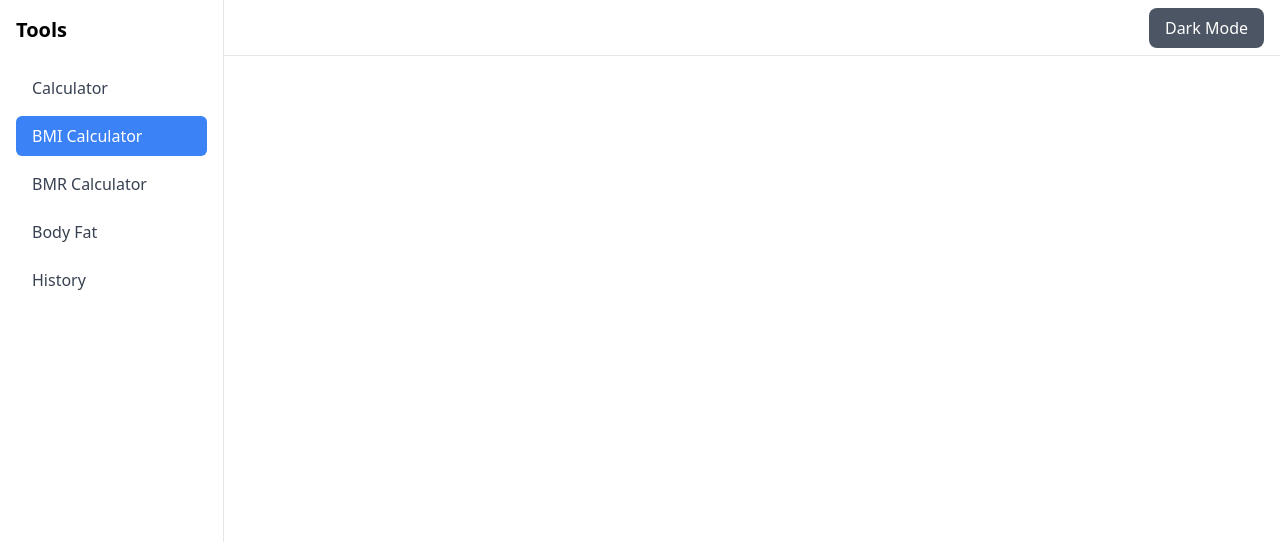
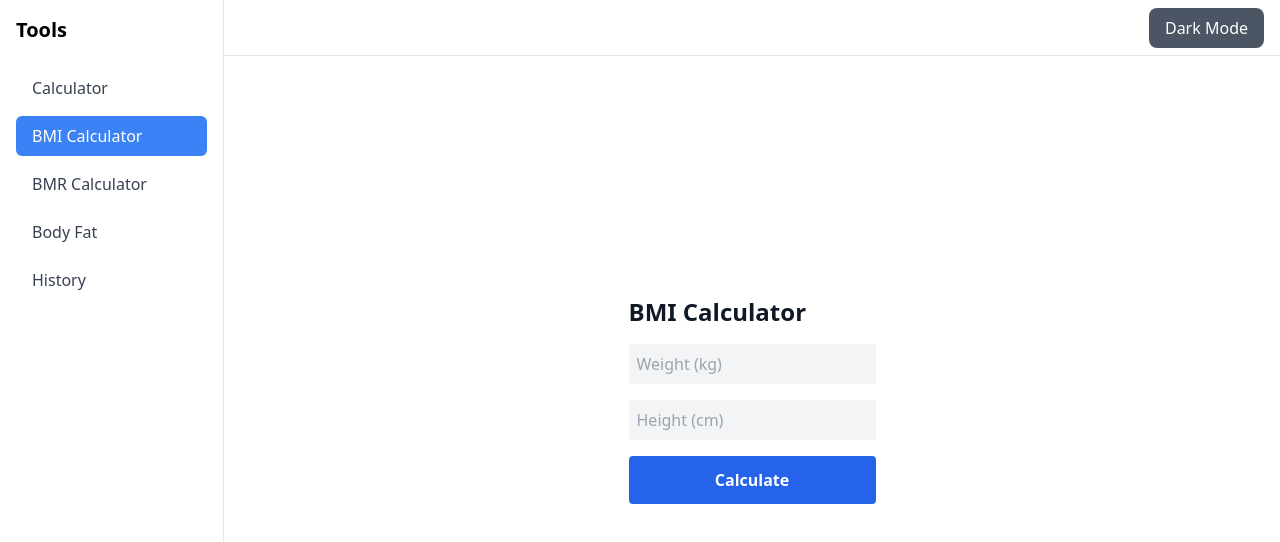
Before and after one commit to mahdieh80hn/react-calculator, a React (Create React App) app: page /bmi in a window 1280 px wide. Shown: the top 542 px of the page. Built offline with nearby package versions, Linux system fonts and the light colour scheme.

Commit message:
feat (BMI): create BMI page and logic

```diff
--- a/src/App.js
+++ b/src/App.js
@@ -1,16 +1,18 @@
-import { BrowserRouter as Router, Routes, Route } from "react-router-dom";
+import { BrowserRouter, Routes, Route } from "react-router-dom";
 import Layout from "./components/layouts/Layout";
 import CalculatorPage from "./pages/CalculatorPage";
+import BMIPage from "./pages/BMIPage";
 
 function App() {
   return (
-    <Router>
+    <BrowserRouter>
       <Layout>
         <Routes>
           <Route path="/" element={<CalculatorPage />} />
+          <Route path="/bmi" element={<BMIPage />} />
         </Routes>
       </Layout>
-    </Router>
+    </BrowserRouter>
   );
 }
 export default App;
--- /dev/null
+++ b/src/components/BMI/BMI.jsx
@@ -0,0 +1,43 @@
+import useBMI from '../../hooks/bmi/useBMI'
+
+export default function BMI() {
+    const {weight, setWeight, height, setHeight, bmi, status, calculateBMI} = useBMI()
+    return (
+        <div><h1 className="text-2xl font-bold mb-4">BMI Calculator</h1>
+            <div className="flex flex-col gap-4">
+                <input
+                    type="number"
+                    inputMode="decimal"
+                    placeholder="Weight (kg)"
+                    value={weight}
+                    onChange={(e) => setWeight(e.target.value)}
+                    className="p-2 rounded bg-gray-100 dark:bg-gray-700 dark:text-white"
+                />
+                <input
+                    type="number"
+                    inputMode="decimal"
+                    placeholder="Height (cm)"
+                    value={height}
+                    onChange={(e) => setHeight(e.target.value)}
+                    className="p-2 rounded bg-gray-100 dark:bg-gray-700 dark:text-white"
+                />
+                <button
+                    onClick={calculateBMI}
+                    className="p-3 rounded bg-blue-600 text-white font-semibold"
+                >
+                    Calculate
+                </button>
+                {bmi && (
+                    <div className="mt-4 p-4 rounded bg-gray-200 text-gray-900">
+                        <p className="text-lg">
+                            <strong>BMI:</strong> {bmi}
+                        </p>
+                        <p>
+                            <strong>Status:</strong> {status}
+                        </p>
+                    </div>
+                )}
+            </div>
+        </div>
+    )
+}
--- a/src/components/Calculator/Calculator.jsx
+++ b/src/components/Calculator/Calculator.jsx
@@ -1,7 +1,7 @@
 import ButtonsPanel from "./ButtonsPanel";
 import { useTheme } from "../../context/ThemeContext";
 import useCalculator from "../../hooks/calculator/useCalculator";
-import Display from "../Display";
+import Display from "./Display";
 
 export default function Calculator() {
     const { theme } = useTheme
--- /dev/null
+++ b/src/hooks/bmi/useBMI.js
@@ -0,0 +1,14 @@
+import useBMILogic from "./useBMILogic"
+import useBMIState from "./useBMIState"
+
+export default function useBMI() {
+
+    const state = useBMIState()
+    const {calculateBMI} = useBMILogic({
+      ...state
+    })
+  return ({
+    ...state,
+    calculateBMI
+  })
+}
--- /dev/null
+++ b/src/hooks/bmi/useBMILogic.js
@@ -0,0 +1,37 @@
+export default function useBMILogic({
+        bmi,
+        weight,
+        height,
+        status,
+        setBmi,
+        setHeight,
+        setWeight,
+        setStatus
+    }) {
+    const calculateBMI = () => {
+        const w = parseFloat(weight)
+        const h = parseFloat(height)
+
+        if (Number.isNaN(w) || Number.isNaN(h) || h === 0) {
+            setBmi(null)
+            setStatus("Please enter valid weight and height")
+            return
+        }
+
+        const hMeters = h / 100
+        const result = w / (hMeters * hMeters)
+        const rounded = Math.round(result * 10) / 10 // one decimal
+        setBmi(rounded)
+
+        let s = ""
+        if (rounded < 18.5) s = "Underweight"
+        else if (rounded < 25) s = "Normal"
+        else if (rounded < 30) s = "Overweight"
+        else s = "Obese"
+
+        setStatus(s)
+    }
+  return ({
+    calculateBMI
+  })
+}
--- /dev/null
+++ b/src/hooks/bmi/useBMIState.js
@@ -0,0 +1,18 @@
+import React, { useState } from 'react'
+
+export default function useBMIState() {
+    const [bmi, setBmi] = useState(null)
+    const [weight, setWeight] = useState("")
+    const [height, setHeight] = useState("")
+    const [status, setStatus] = useState("")
+    return ({
+        bmi,
+        weight,
+        height,
+        status,
+        setBmi,
+        setHeight,
+        setWeight,
+        setStatus
+    })
+}
--- /dev/null
+++ b/src/pages/BMIPage.jsx
@@ -0,0 +1,13 @@
+import { useState } from 'react'
+import { useTheme } from '../context/ThemeContext'
+import BMI from '../components/BMI/BMI'
+
+export default function BMIPage() {
+    const { theme } = useTheme()
+
+    return (
+        <div className={`${theme === "dark" ? "bg-gray-900 text-white" : "bg-white text-gray-900"} min-h-screen flex flex-col items-center justify-center p-4`}>
+            <BMI />
+        </div>
+    )
+}
--- a/src/pages/CalculatorPage.jsx
+++ b/src/pages/CalculatorPage.jsx
@@ -1,13 +1,11 @@
 
 import Calculator from "../components/Calculator/Calculator";
 import HistoryPanel from "../components/History/HistoryPanel";
-import Header from "../components/layouts/Header";
 import { useTheme } from "../context/ThemeContext";
 export default function CalculatorPage() {
     const {theme}= useTheme()
     return (
         <div className={`${theme === "dark" ? "bg-gray-900 text-white" : "bg-white text-gray-900"} min-h-screen flex flex-col items-center justify-center p-4`}>
-
             <Calculator />
             <HistoryPanel />
         </div>
```
Also changed, not shown: src/components/layouts/Layout.jsx (+0 -9 lines), src/components/Calculator/Display.jsx (renamed from src/components/Display.jsx).
